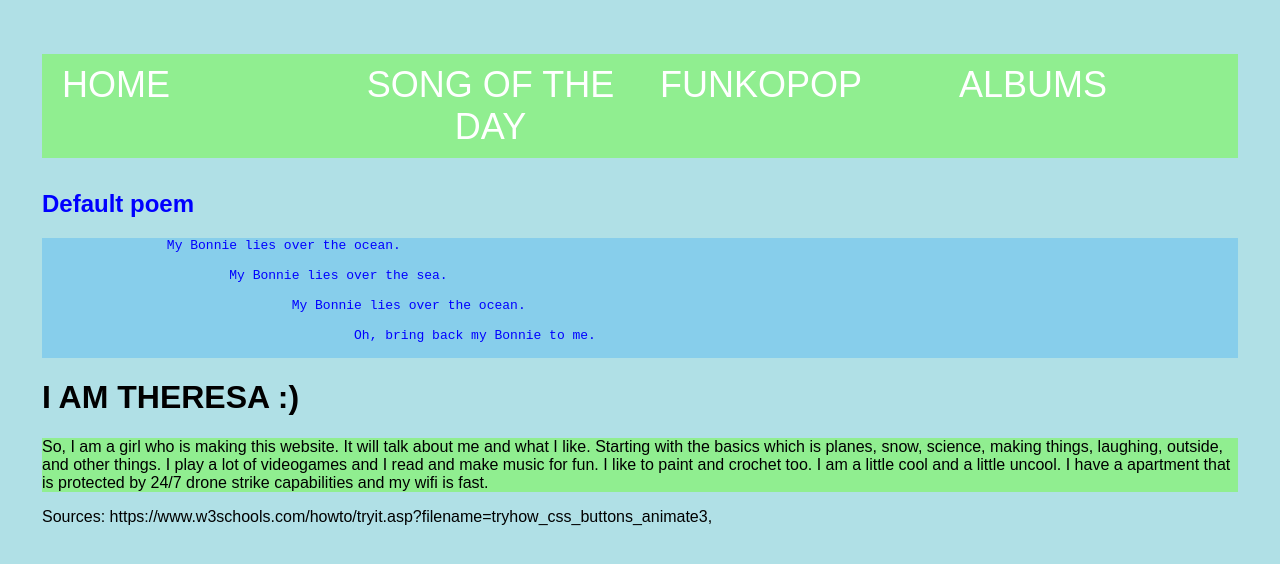
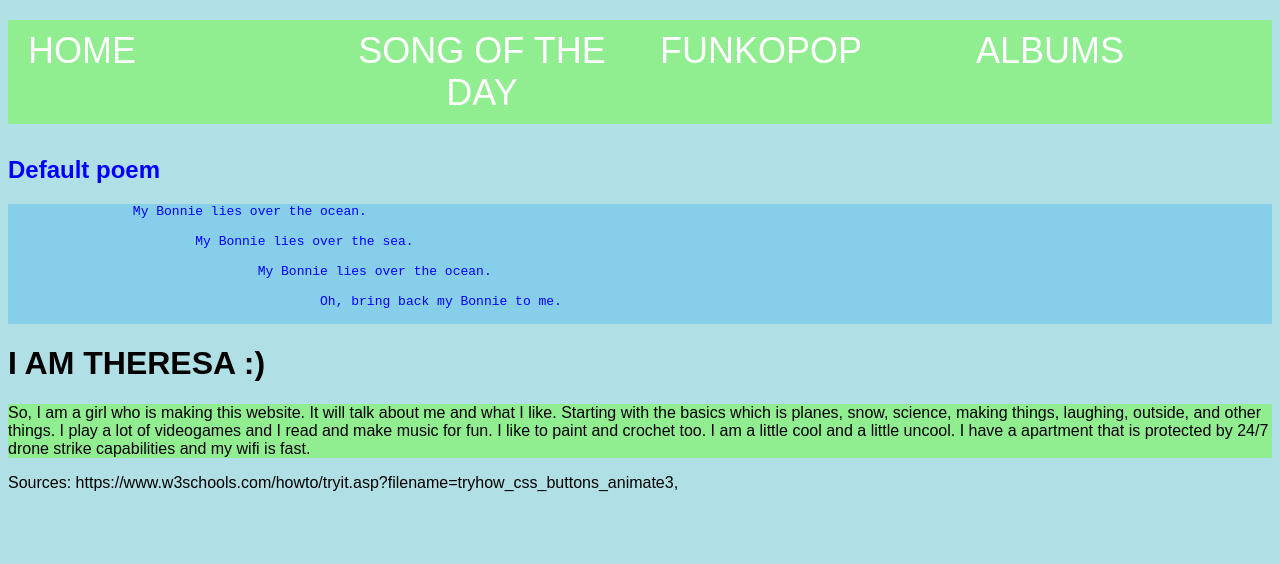
Before and after one commit to theresahutchins/freefunkopops, a plain HTML site: page funkopop.html in a window 1280 px wide. Drawn offline with Linux system fonts and the light colour scheme.

Commit message:
Update funkopop.css

```diff
--- a/funkopop.css
+++ b/funkopop.css
@@ -57,8 +57,7 @@ float: left;
 }
  body {
             font-family: Arial, sans-serif;
-            margin: 32px;
-            padding: 10px;
+
             background-color: #f4f4f4;
         }
 
```
